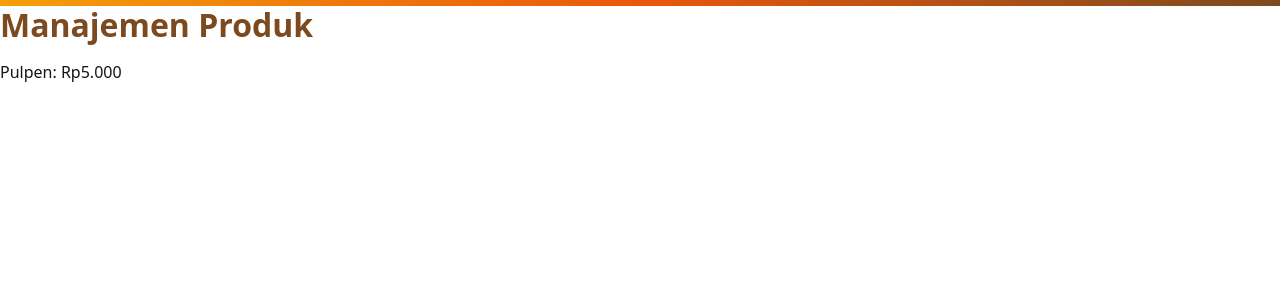
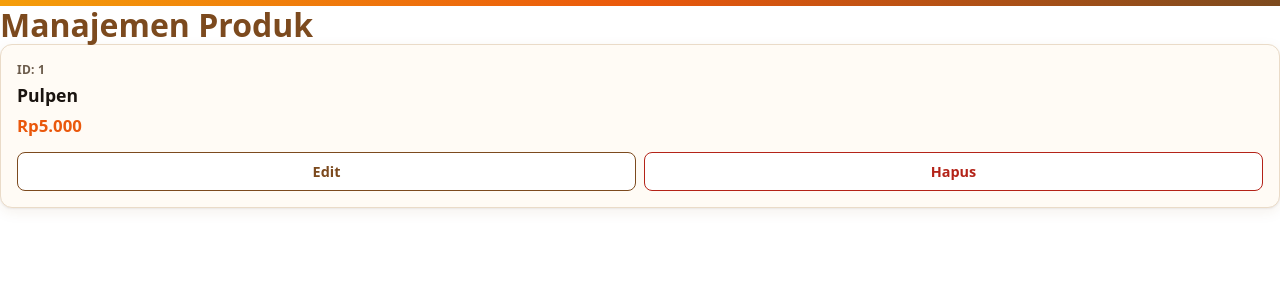
Before and after one commit to DaffHaxxim/pweb-react-tugas3, a React (Vite) app: page / in a window 1280 px wide. Shown: the top 300 px of the page. Built offline with nearby package versions, Linux system fonts and the light colour scheme.

Commit message:
Menambahkan komponen kartu produk
Atom Tombol dan organisme KartuProduk dengan props produk, onEdit, dan
onHapus. Elemen kartu dibungkus article agar JSX valid dan bisa digayakan.

```diff
--- a/src/App.jsx
+++ b/src/App.jsx
@@ -1,15 +1,15 @@
 import { produkAwal } from "./data/produk.js";
-import { formatHarga } from "./utils/format.js";
+import KartuProduk from "./components/organisms/KartuProduk.jsx";
 
 function App() {
-  const contoh = produkAwal[0];
-
   return (
     <>
       <h1>Manajemen Produk</h1>
-      <p>
-        {contoh.nama}: {formatHarga(contoh.harga)}
-      </p>
+      <KartuProduk
+        produk={produkAwal[0]}
+        onEdit={(p) => alert(`Edit: ${p.nama}`)}
+        onHapus={(p) => alert(`Hapus: ${p.nama}`)}
+      />
     </>
   );
 }
--- /dev/null
+++ b/src/components/atoms/Tombol.css
@@ -0,0 +1,73 @@
+.tombol {
+  display: inline-flex;
+  align-items: center;
+  justify-content: center;
+  gap: 6px;
+  padding: 8px 14px;
+  border-radius: var(--radius-kecil);
+  border: 1.5px solid transparent;
+  font-weight: 600;
+  font-size: 0.9rem;
+  cursor: pointer;
+  transition: background 0.15s, color 0.15s, border-color 0.15s, transform 0.05s;
+}
+
+.tombol:active {
+  transform: translateY(1px);
+}
+
+.tombol:focus-visible {
+  outline: 3px solid var(--warna-kuning);
+  outline-offset: 2px;
+}
+
+.tombol:disabled {
+  opacity: 0.55;
+  cursor: not-allowed;
+}
+
+/* Utama: oranye penuh */
+.tombol--isi {
+  background: var(--warna-oranye);
+  color: #fff;
+}
+.tombol--isi:hover:not(:disabled) {
+  background: #c2410c;
+}
+
+/* Sekunder: garis cokelat */
+.tombol--garis {
+  background: #fff;
+  color: var(--warna-cokelat);
+  border-color: var(--warna-cokelat);
+}
+.tombol--garis:hover:not(:disabled) {
+  background: var(--warna-kuning-muda);
+}
+
+/* Bahaya penuh dan garis */
+.tombol--bahaya {
+  background: var(--warna-bahaya);
+  color: #fff;
+}
+.tombol--bahaya:hover:not(:disabled) {
+  background: #912018;
+}
+.tombol--bahaya-garis {
+  background: #fff;
+  color: var(--warna-bahaya);
+  border-color: var(--warna-bahaya);
+}
+.tombol--bahaya-garis:hover:not(:disabled) {
+  background: var(--warna-bahaya-muda);
+}
+
+/* Tanpa bingkai */
+.tombol--hantu {
+  background: transparent;
+  color: var(--warna-teks-redup);
+}
+.tombol--hantu:hover:not(:disabled) {
+  background: var(--warna-kuning-muda);
+  color: var(--warna-hitam);
+}
--- /dev/null
+++ b/src/components/atoms/Tombol.jsx
@@ -0,0 +1,13 @@
+import "./Tombol.css";
+
+// Atom: tombol dasar. `varian` menentukan tampilan, sisa props (onClick, disabled, dst.)
+// diteruskan apa adanya ke elemen <button>.
+function Tombol({ varian = "isi", type = "button", children, ...sisa }) {
+  return (
+    <button type={type} className={`tombol tombol--${varian}`} {...sisa}>
+      {children}
+    </button>
+  );
+}
+
+export default Tombol;
--- /dev/null
+++ b/src/components/organisms/KartuProduk.css
@@ -0,0 +1,39 @@
+.kartu {
+  display: flex;
+  flex-direction: column;
+  gap: 6px;
+  padding: 16px;
+  background: var(--warna-permukaan);
+  border: 1px solid var(--warna-garis);
+  border-radius: var(--radius);
+  box-shadow: var(--bayangan);
+}
+
+.kartu__id {
+  margin: 0;
+  font-size: 0.75rem;
+  font-weight: 700;
+  color: var(--warna-teks-redup);
+  letter-spacing: 0.02em;
+}
+
+.kartu__nama {
+  font-size: 1.1rem;
+}
+
+.kartu__harga {
+  margin: 0 0 8px;
+  font-size: 1.05rem;
+  font-weight: 800;
+  color: var(--warna-oranye);
+}
+
+.kartu__aksi {
+  display: flex;
+  gap: 8px;
+  margin-top: auto;
+}
+
+.kartu__aksi .tombol {
+  flex: 1;
+}
--- /dev/null
+++ b/src/components/organisms/KartuProduk.jsx
@@ -0,0 +1,23 @@
+import Tombol from "../atoms/Tombol.jsx";
+import { formatHarga } from "../../utils/format.js";
+import "./KartuProduk.css";
+
+function KartuProduk({ produk, onEdit, onHapus }) {
+  return (
+    <article className="kartu">
+      <p className="kartu__id">ID: {produk.id}</p>
+      <h3 className="kartu__nama">{produk.nama}</h3>
+      <p className="kartu__harga">{formatHarga(produk.harga)}</p>
+      <div className="kartu__aksi">
+        <Tombol varian="garis" onClick={() => onEdit(produk)}>
+          Edit
+        </Tombol>
+        <Tombol varian="bahaya-garis" onClick={() => onHapus(produk)}>
+          Hapus
+        </Tombol>
+      </div>
+    </article>
+  );
+}
+
+export default KartuProduk;
```
